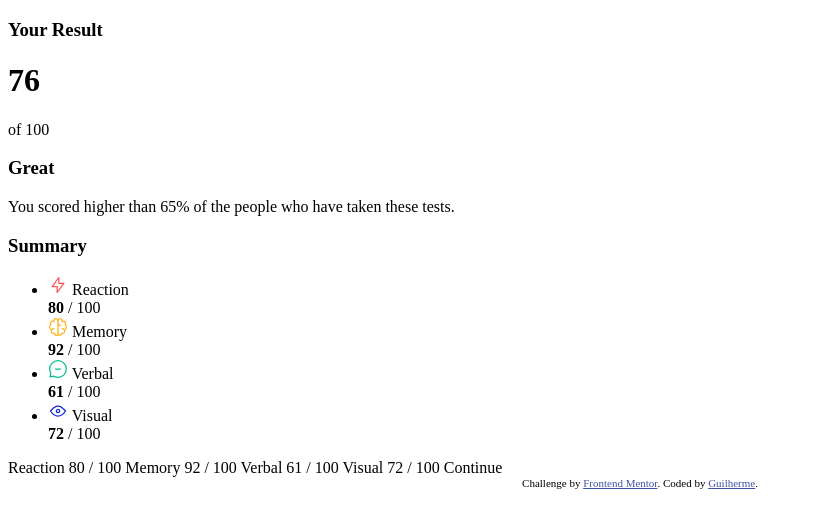
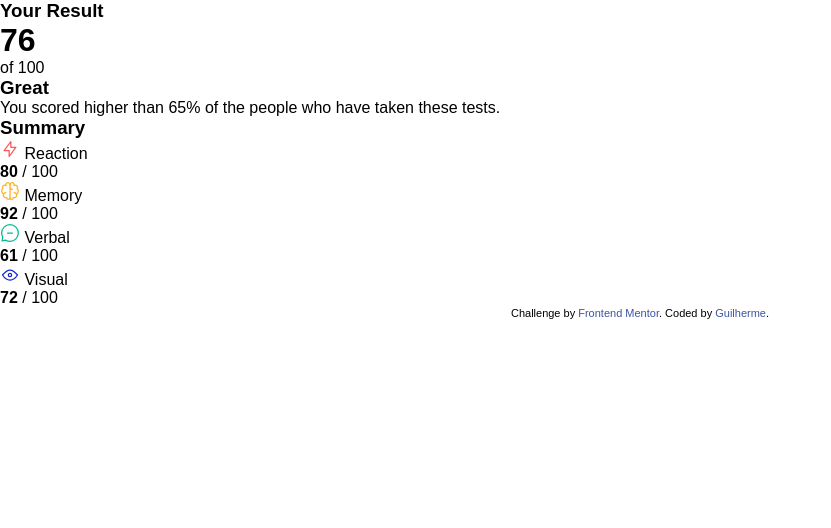
Before and after one commit to soaressgui/componente-resumo-de-resultados, a plain HTML site: page index.html in a window 1280 px wide. Shown: the whole page, without its empty margins (0-831 px from the left). Drawn offline with Linux system fonts and the light colour scheme.

Commit message:
Resetando CSS da pagina Web

```diff
--- a/index.html
+++ b/index.html
@@ -5,7 +5,7 @@
   <meta name="viewport" content="width=device-width, initial-scale=1.0"> <!-- displays site properly based on user's device -->
 
   <link rel="icon" type="image/png" sizes="32x32" href="./assets/images/favicon-32x32.png">
-
+  <link rel="stylesheet" href="style.css">
   <title>Frontend Mentor | Results summary component</title>
 
   <!-- Feel free to remove these styles or customise in your own stylesheet 👍 -->
@@ -79,25 +79,6 @@
     </div>
   </div>
 
-
-
-
-
-
-  Reaction
-  80 / 100
-
-  Memory
-  92 / 100
-
-  Verbal
-  61 / 100
-
-  Visual
-  72 / 100
-
-  Continue
-
   <div class="attribution">
     Challenge by <a href="https://www.frontendmentor.io?ref=challenge" target="_blank">Frontend Mentor</a>.
     Coded by <a href="#">Guilherme</a>.
--- /dev/null
+++ b/style.css
@@ -0,0 +1,10 @@
+*{
+    margin: 0;
+    padding: 0;
+    border: 0;
+    list-style: none;
+    text-decoration: none;
+    outline: none;
+    box-sizing: border-box;
+    font-family: Arial, Helvetica, sans-serif;
+}
```
